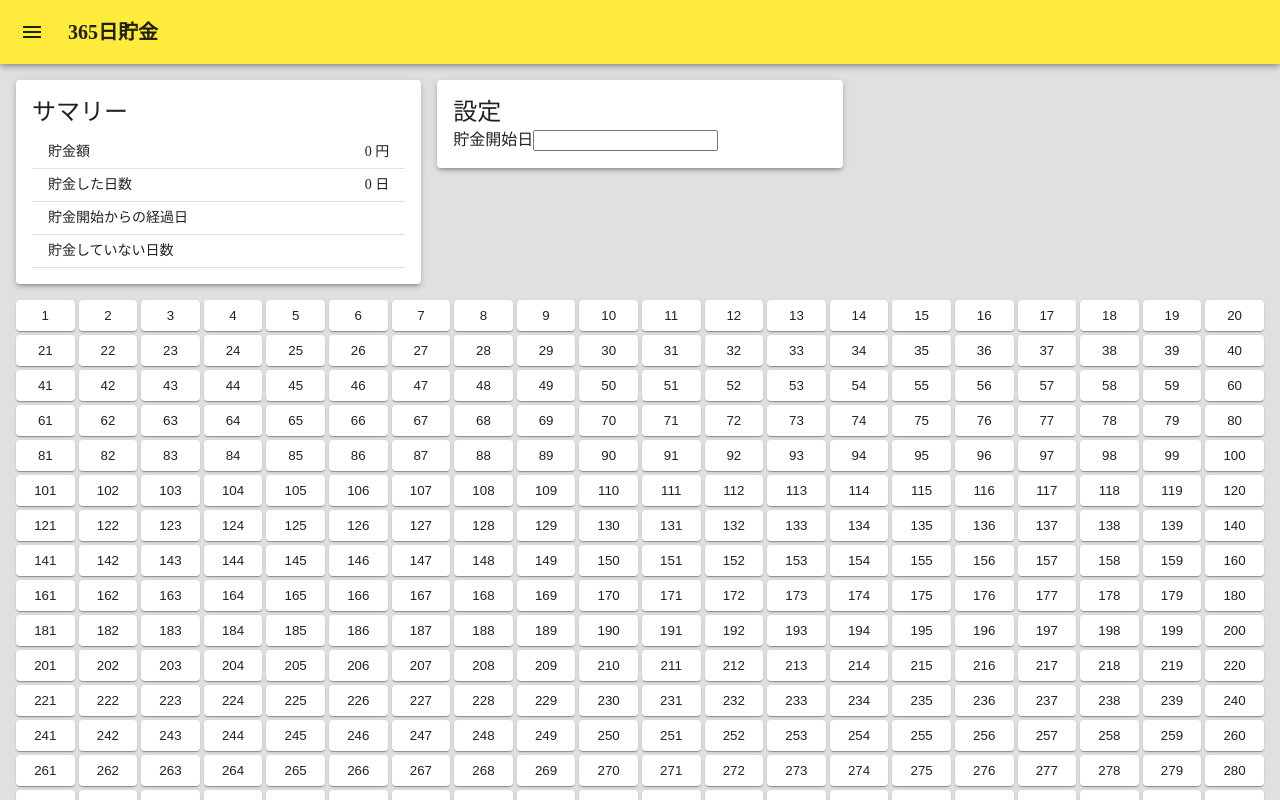
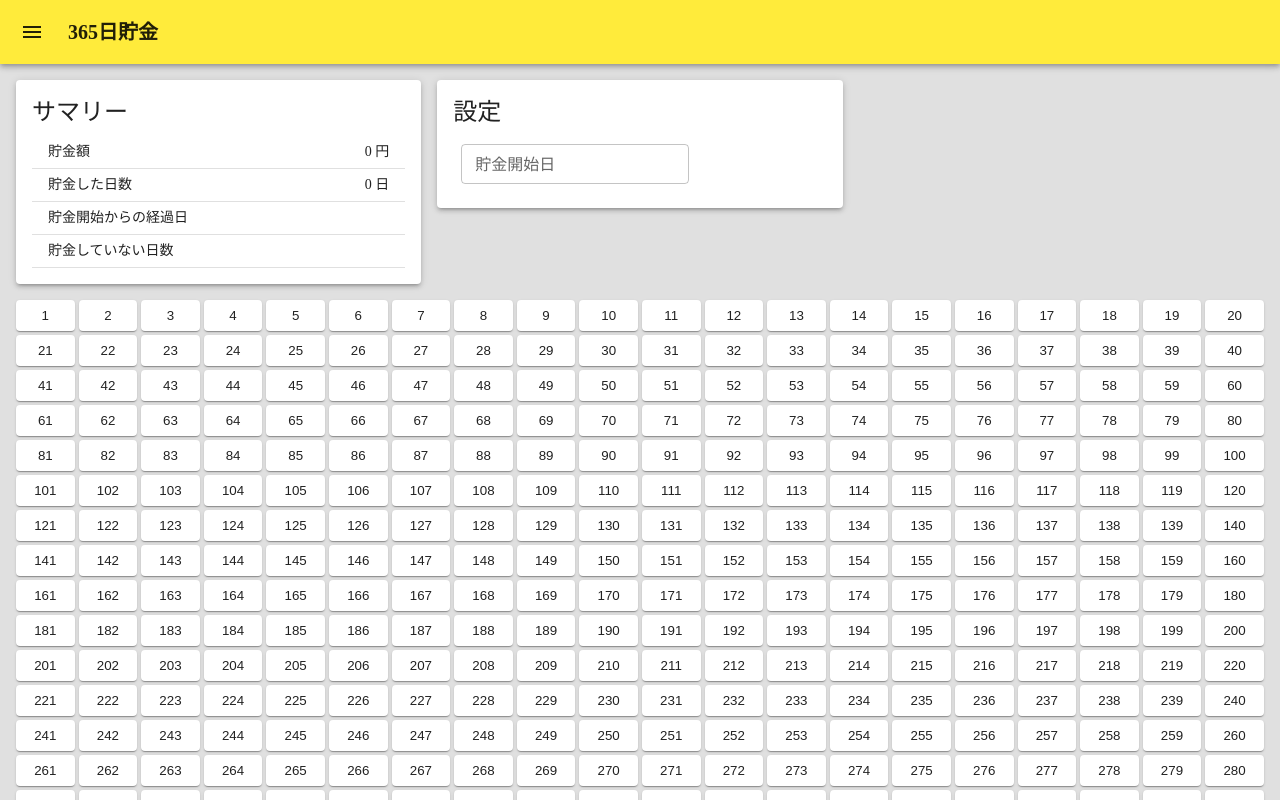
Before and after one commit to sawadyecma/365-deposite, a React (Create React App) app: page / in a window 1280 px wide. Shown: the top 800 px of the page. Built offline with nearby package versions, Linux system fonts and the light colour scheme.

Commit message:
貯金開始日の入力を追加

```diff
--- a/package.json
+++ b/package.json
@@ -9,7 +9,9 @@
     "@emotion/styled": "^11.8.1",
     "@mui/icons-material": "^5.6.2",
     "@mui/material": "^5.6.4",
+    "@mui/x-date-pickers": "^5.0.0-alpha.4",
     "@reduxjs/toolkit": "^1.8.1",
+    "date-fns": "^2.28.0",
     "react": "^18.1.0",
     "react-dom": "^18.1.0",
     "react-redux": "^8.0.1",
--- a/src/App.tsx
+++ b/src/App.tsx
@@ -1,5 +1,6 @@
 import { Grid, Paper } from "@mui/material";
 import { dayClick } from "./basis/global-state/features/day/slice";
+import { onStartDateChange } from "./basis/global-state/features/setting/slice";
 import { useAppDispatch, useAppSelector } from "./basis/global-state/hooks";
 import { AppHeader } from "./components/AppHeader";
 import { Calendar } from "./components/Calendar";
@@ -9,10 +10,15 @@ import { Day } from "./domain/day";
 
 export const App = () => {
   const days = useAppSelector((state) => state.day.days);
+  const { startDate } = useAppSelector((state) => state.setting);
   const dispatch = useAppDispatch();
 
   const handleCalendarChange = (argDay: Day) => {
     dispatch(dayClick(argDay));
+  };
+
+  const handleStartDateChange = (startDate: Date | null) => {
+    dispatch(onStartDateChange(startDate));
   };
 
   return (
@@ -32,7 +38,7 @@ export const App = () => {
         </Grid>
         <Grid item xs={12} sm={6} md={4}>
           <Paper sx={{ padding: 2 }}>
-            <Config />
+            <Config date={startDate} onDateChange={handleStartDateChange} />
           </Paper>
         </Grid>
         <Grid item>
--- /dev/null
+++ b/src/basis/global-state/features/setting/slice.ts
@@ -0,0 +1,24 @@
+import { createSlice, PayloadAction } from "@reduxjs/toolkit";
+import { Day, newDays } from "../../../../domain/day";
+
+export interface SettingState {
+  startDate: Date | null;
+}
+
+const initialState: SettingState = {
+  startDate: null,
+};
+
+export const settingSlice = createSlice({
+  name: "setting",
+  initialState,
+  reducers: {
+    onStartDateChange: (state, action: PayloadAction<Date | null>) => {
+      state.startDate = action.payload;
+    },
+  },
+});
+
+export const { onStartDateChange } = settingSlice.actions;
+
+export const settingSliceReducer = settingSlice.reducer;
--- a/src/basis/global-state/store.ts
+++ b/src/basis/global-state/store.ts
@@ -11,10 +11,15 @@ import {
   REGISTER,
 } from "redux-persist";
 import storage from "redux-persist/lib/storage";
+import { settingSliceReducer } from "./features/setting/slice";
 
 export const store = configureStore({
   reducer: {
     day: persistReducer({ key: "days", version: 1, storage }, daySliceReducer),
+    setting: persistReducer(
+      { key: "setting", version: 1, storage },
+      settingSliceReducer
+    ),
   },
   middleware: (getDefaultMiddleware) =>
     getDefaultMiddleware({
--- a/src/components/Config.tsx
+++ b/src/components/Config.tsx
@@ -1,11 +1,27 @@
-import { Typography } from "@mui/material";
+import { Box, TextField, Typography } from "@mui/material";
+import { LocalizationProvider, DatePicker } from "@mui/x-date-pickers";
+import { AdapterDateFns } from "@mui/x-date-pickers/AdapterDateFns";
+import { ja } from "date-fns/locale";
 
-export const Config = () => {
+interface Props {
+  date: Date | null;
+  onDateChange: (date: Date | null) => void;
+}
+
+export const Config = ({ date, onDateChange }: Props) => {
   return (
     <>
       <Typography variant="h5">設定</Typography>
-      <label>貯金開始日</label>
-      <input />
+      <Box p={1} pt={2}>
+        <LocalizationProvider dateAdapter={AdapterDateFns} adapterLocale={ja}>
+          <DatePicker
+            label="貯金開始日"
+            value={date}
+            onChange={onDateChange}
+            renderInput={(props) => <TextField {...props} size="small" />}
+          />
+        </LocalizationProvider>
+      </Box>
     </>
   );
 };
```
Also changed, not shown: 1 other file (tests, documents, lock files or other folders).
